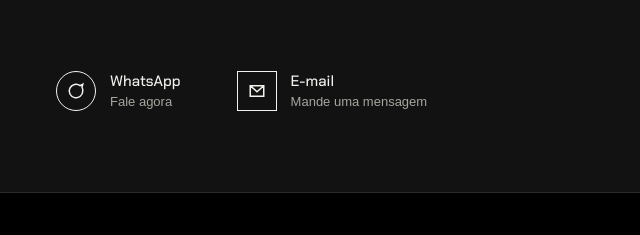
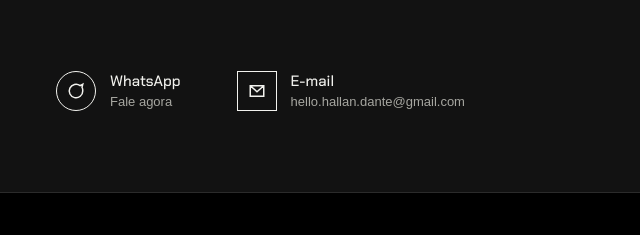
Before and after one commit to Heey-Delta/Repositorio-teste, an Astro site: page / in a window 1280 px wide. Shown: the part 4797-5032 px from the top of the page, 0-640 px from the left. Built offline with nearby package versions, Linux system fonts and the light colour scheme; Astro itself is replaced by a stand-in of ours; animation ran at ten frames a second.

Commit message:
Contato: e-mail real no link de e-mail
Co-Authored-By: Claude Opus 5.5 <noreply@anthropic.com>
Claude-Session: https://claude.ai/code/session_01Ve14ArWY6nEZF1NQoUjJMT

```diff
--- a/src/components/Contact.astro
+++ b/src/components/Contact.astro
@@ -14,9 +14,9 @@ const label = 'text-xs text-muted';
           <span class="grid size-10 place-items-center rounded-full border border-ink" aria-hidden="true"><svg width="18" height="18" viewBox="0 0 24 24" fill="none" stroke="currentColor" stroke-width="2"><path d="M21 12a9 9 0 1 1-3.5-7.1L21 3l-1 4a9 9 0 0 1 1 5z"/></svg></span>
           <span><span class="block font-ui text-[15px] font-medium">WhatsApp</span><span class="block text-[13px] text-muted">Fale agora</span></span>
         </a>
-        <a href="mailto:[seu@email.com]" class="flex items-center gap-3.5 hover:text-lime">
+        <a href="mailto:hello.hallan.dante@gmail.com" class="flex min-w-0 items-center gap-3.5 hover:text-lime">
           <span class="grid size-10 place-items-center border border-ink" aria-hidden="true"><svg width="18" height="18" viewBox="0 0 24 24" fill="none" stroke="currentColor" stroke-width="2"><path d="M3 5h18v14H3zM3 5l9 8 9-8"/></svg></span>
-          <span><span class="block font-ui text-[15px] font-medium">E-mail</span><span class="block text-[13px] text-muted">Mande uma mensagem</span></span>
+          <span class="min-w-0"><span class="block font-ui text-[15px] font-medium">E-mail</span><span class="block text-[13px] break-all text-muted">hello.hallan.dante@gmail.com</span></span>
         </a>
       </div>
     </div>
```
